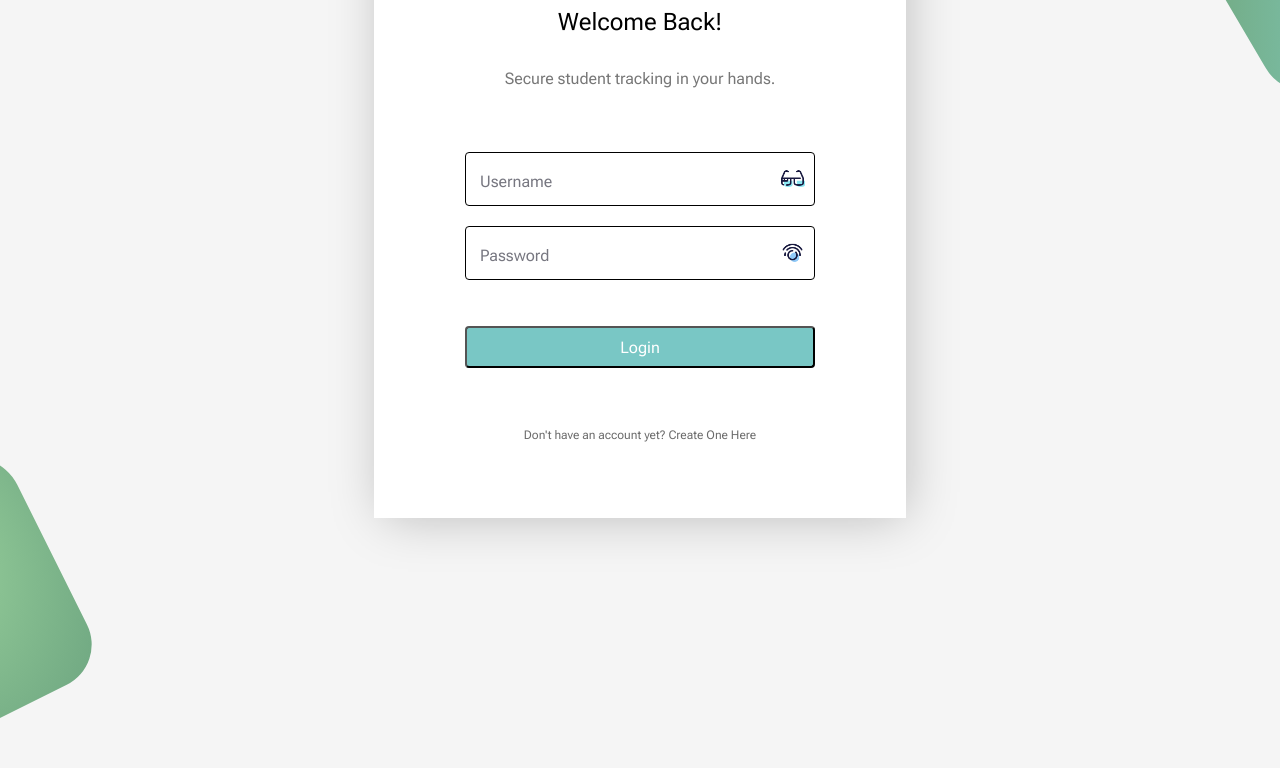
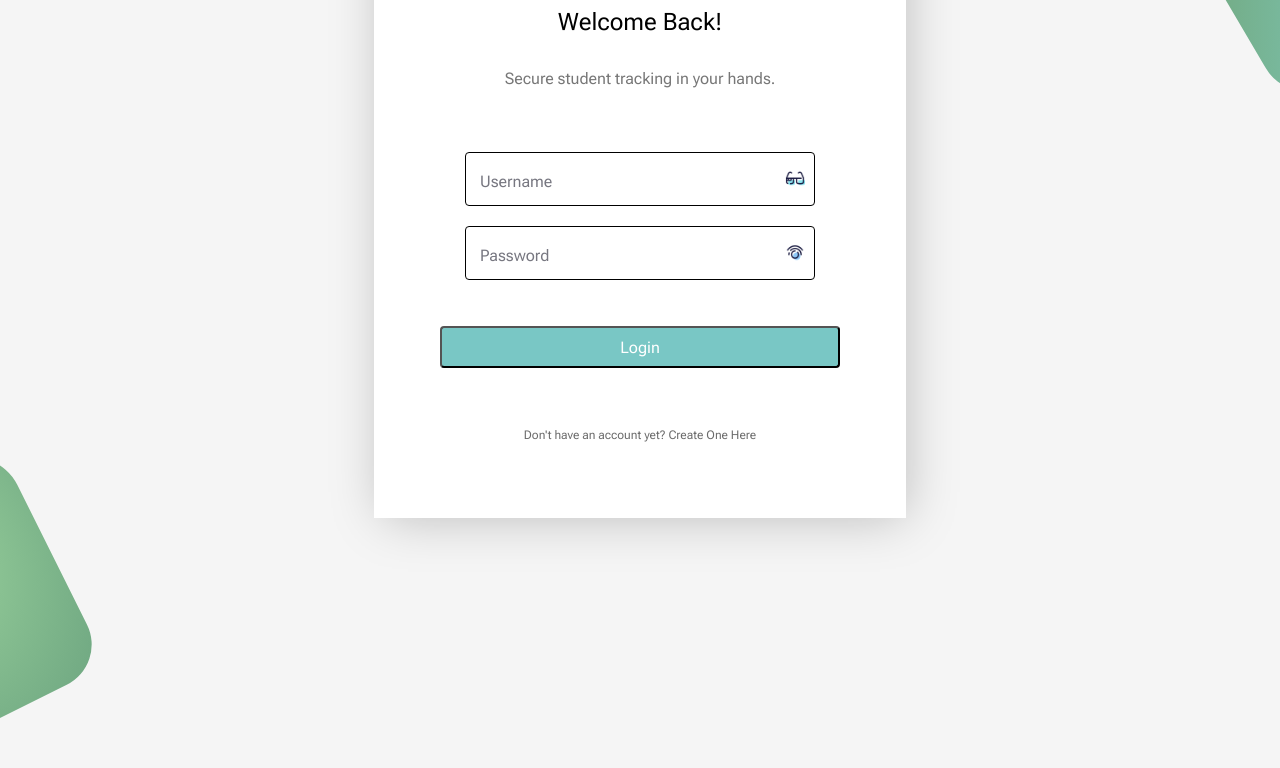
Before and after one commit to Halleys123/NITH-Project, a plain HTML site: page frontend/views/signup.html in a window 1280 px wide. Shown: the part 189-957 px from the top of the page. Drawn offline with Linux system fonts and the light colour scheme.

Commit message:
ho jana bhai is bar

```diff
--- a/frontend/views/signup.html
+++ b/frontend/views/signup.html
@@ -40,15 +40,11 @@
           </div>
         </div>
         <div class="last">
-            <button class="btn">Login</button>
-          </div>
-          <p class="foot">Don't have an account yet? Create One Here</p>
+          <button class="btn">Login</button>
+        </div>
+        <p class="foot">Don't have an account yet? Create One Here</p>
       </div>
-
     </div>
-
-  </div>
-  </div>
-</body>
-
+    <script src="signup.js"></script>
+  </body>
 </html>
--- a/frontend/views/signup.js
+++ b/frontend/views/signup.js
@@ -25,11 +25,13 @@ document.addEventListener("DOMContentLoaded", function () {
         usernameInput.classList.remove("error-border");
         passwordInput.classList.remove("error-border");
 
+
       } else {
         usernameInput.style.border = "2px solid red";
         passwordInput.style.border = "2px solid red";
         usernameInput.classList.add("error-border");
         passwordInput.classList.add("error-border");
+
 
       }
     }
--- a/frontend/views/singup.css
+++ b/frontend/views/singup.css
@@ -90,7 +90,7 @@ body {
 }
 .btn {
   display: flex;
-  width: 35rem;
+  width: 40rem;
   height: 4.2rem;
   justify-content: center;
   align-items: center;
@@ -231,7 +231,7 @@ label {
   transform: translateY(-50%);
 }
 .img-container img {
-  width: 25px; /* Adjust the width as needed */
+  width: 20px;
   height: auto;
   cursor: pointer;
 }
```
Lines whose indentation alone changed are shown as unchanged.
